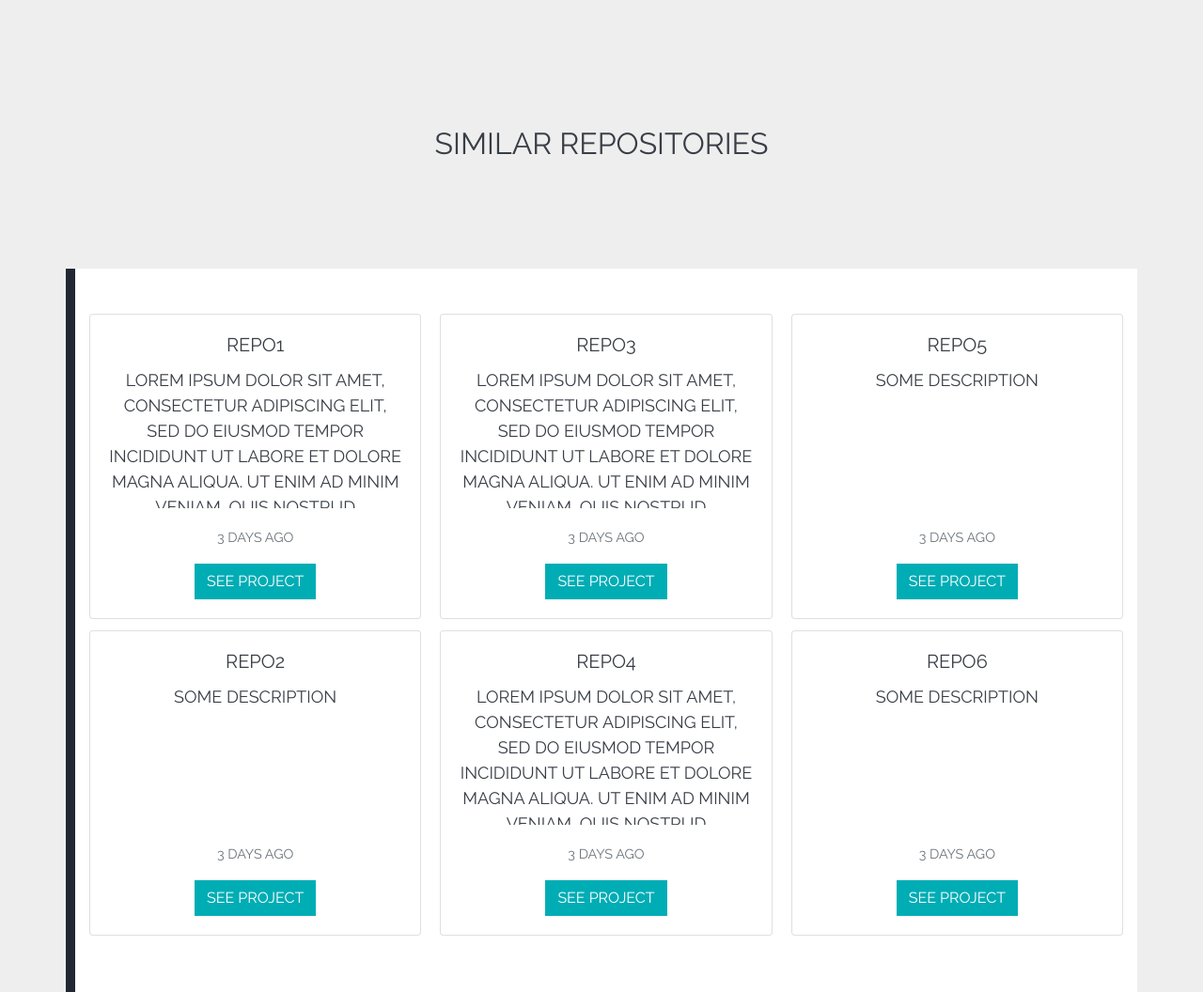
After one commit to crystalrhee/hackalong-2018, a Flask app: page /results in a window 1280 px wide. The commit adds this page. Shown: the whole page at 94% size. Run offline with Flask 2, Linux system fonts and the light colour scheme; some libraries are stand-ins or nearby versions.

Commit message:
results page view

```diff
--- a/app/routes.py
+++ b/app/routes.py
@@ -1,8 +1,25 @@
 from flask import Flask, request, render_template
 from app import app
+import json
 
 @app.route('/')
 @app.route('/index', methods=['POST'])
 def index():
-    user = {'username': 'Hackalong'}
-    return render_template('index.html', title='Home', user=user)
+	# if form.validate():
+	# 	return redirect(url_for('results'))
+	# else:
+	return render_template('index.html')
+
+def get_repos():
+	repos = [{"name": "repo1", "description": "Lorem ipsum dolor sit amet, consectetur adipiscing elit, sed do eiusmod tempor incididunt ut labore et dolore magna aliqua. Ut enim ad minim veniam, quis nostrud exercitation ullamco laboris nisi ut aliquip ex ea commodo consequat. Duis aute irure dolor in reprehenderit in voluptate velit esse cillum dolore eu fugiat nulla pariatur. Excepteur sint occaecat cupidatat non proident, sunt in culpa qui officia deserunt mollit anim id est laborum.", "last_updated": 3, "link": "https://github.com/"},
+	{"name": "repo2", "description": "some description", "last_updated": 3, "link": "https://github.com/"},
+	{"name": "repo3", "description": "Lorem ipsum dolor sit amet, consectetur adipiscing elit, sed do eiusmod tempor incididunt ut labore et dolore magna aliqua. Ut enim ad minim veniam, quis nostrud exercitation ullamco laboris nisi ut aliquip ex ea commodo consequat. Duis aute irure dolor in reprehenderit in voluptate velit esse cillum dolore eu fugiat nulla pariatur. Excepteur sint occaecat cupidatat non proident, sunt in culpa qui officia deserunt mollit anim id est laborum.", "last_updated": 3, "link": "https://github.com/"},
+	{"name": "repo4", "description": "Lorem ipsum dolor sit amet, consectetur adipiscing elit, sed do eiusmod tempor incididunt ut labore et dolore magna aliqua. Ut enim ad minim veniam, quis nostrud exercitation ullamco laboris nisi ut aliquip ex ea commodo consequat. Duis aute irure dolor in reprehenderit in voluptate velit esse cillum dolore eu fugiat nulla pariatur. Excepteur sint occaecat cupidatat non proident, sunt in culpa qui officia deserunt mollit anim id est laborum.", "last_updated": 3, "link": "https://github.com/"},
+	{"name": "repo5", "description": "some description", "last_updated": 3, "link": "https://github.com/"},
+	{"name": "repo6", "description": "some description", "last_updated": 3, "link": "https://github.com/"}]
+	return repos
+
+@app.route('/results')
+def hello_world():
+	repos = get_repos()
+	return render_template("results.html", repos=(repos))
--- a/app/static/css/form.css
+++ b/app/static/css/form.css
@@ -56,20 +56,6 @@ input:focus, .btn:focus {
 	box-shadow: none;
 }
 
-.submit-btn {
-	background-color: #00adb5;
-	border-radius: 0;
-	color: white;
-	outline: none;
-}
-
-.submit-btn:hover {
-	background-color: #222831;
-	border-radius: 0;
-	color: #00adb5;
-	outline: none;
-}
-
 .loading-container {
 	margin: 30px 0;
 	text-align: center;
@@ -81,7 +67,7 @@ input:focus, .btn:focus {
     height: 6px;
     margin: auto;
     width: 50px;
-	animation: pingpong 2s cubic-bezier(.17,.67,.83,.67) infinite;
+	animation: pingpong 2s cubic-bezier(0.785, 0.135, 0.15, 0.86) infinite;
 }
 
 @keyframes pingpong {
--- a/app/static/css/main.css
+++ b/app/static/css/main.css
@@ -40,3 +40,17 @@ p {
 .header h2 {
 	padding: 70px 0 50px;
 }
+
+.btn-main {
+	background-color: #00adb5;
+	border-radius: 0;
+	color: white;
+	outline: none;
+}
+
+.btm-main:hover {
+	background-color: #222831;
+	border-radius: 0;
+	color: #00adb5;
+	outline: none;
+}
--- /dev/null
+++ b/app/static/css/results.css
@@ -0,0 +1,4 @@
+.repo-description {
+	height: 150px;
+    overflow-y: auto;
+}
--- a/app/templates/base.html
+++ b/app/templates/base.html
@@ -14,6 +14,7 @@
 
 	<link rel= "stylesheet" type= "text/css" href= "../static/css/main.css">
 	<link rel= "stylesheet" type= "text/css" href= "../static/css/form.css">
+	<link rel= "stylesheet" type= "text/css" href= "../static/css/results.css">
 	<link rel="shortcut icon" type="image/png" href="../static/img/favicon.ico"/>
 </head>
 <body>
--- a/app/templates/index.html
+++ b/app/templates/index.html
@@ -13,10 +13,10 @@
     <p>Add your github project repository url here</p>
     <form>
         <div class="field-box m-auto py-2">
-            <input type="text" id="project" placeholder="" autocomplete="off"/>
+            <input type="text" id="project" placeholder="www.github.com/repository" autocomplete="off"/>
             <label>Project</label>
         </div>
-        <input class="btn btn-small submit-btn my-3" value="SUBMIT"></input>
+        <input class="btn btn-main submit-btn my-3" value="SUBMIT"></input>
     </form>
     <div class="loading-container hidden">
         <p>loading...</p>
--- /dev/null
+++ b/app/templates/results.html
@@ -0,0 +1,24 @@
+{% extends "base.html" %}
+
+{% block header %}
+<div class="bg-transparent border-0 text-center header">
+	<h2>Similar repositories</h2>
+</div>
+{% endblock %}
+
+{% block content %}
+<div class="container py-5">
+	<div class="card-columns">
+		{% for repo in repos %}
+		<div class="card">
+			<div class="card-body">
+				<h5 class="card-title">{{repo.name}}</h5>
+				<p class="card-text repo-description">{{repo.description}}</p>
+				<p class="card-text"><small class="text-muted">{{repo.last_updated}} days ago</small></p>
+				<a href="#" class="btn btn-main">See Project</a>
+			</div>
+		</div>
+		{% endfor %}
+	</div>
+</div>
+{% endblock %}
```
Also changed, not shown: 1 other file.
